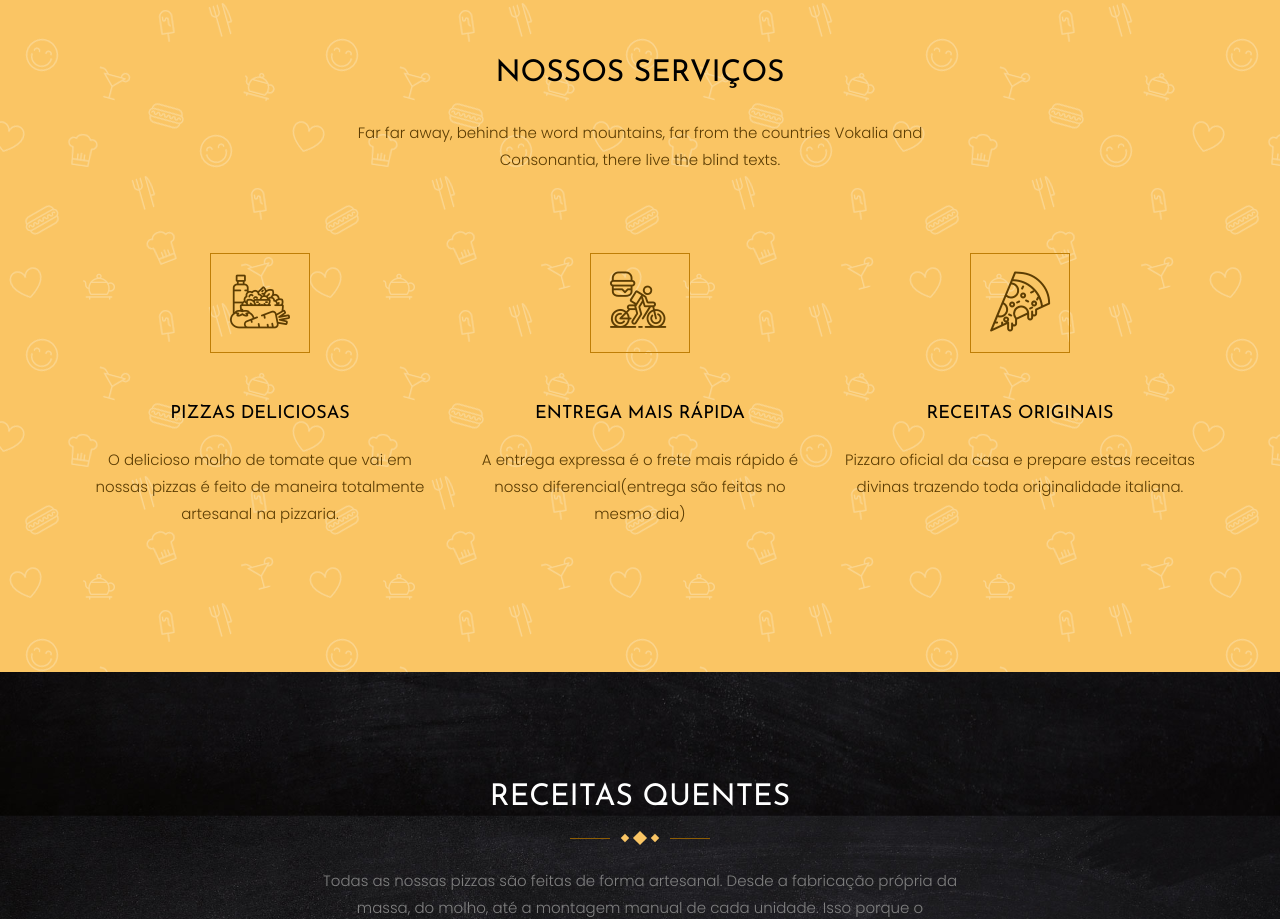
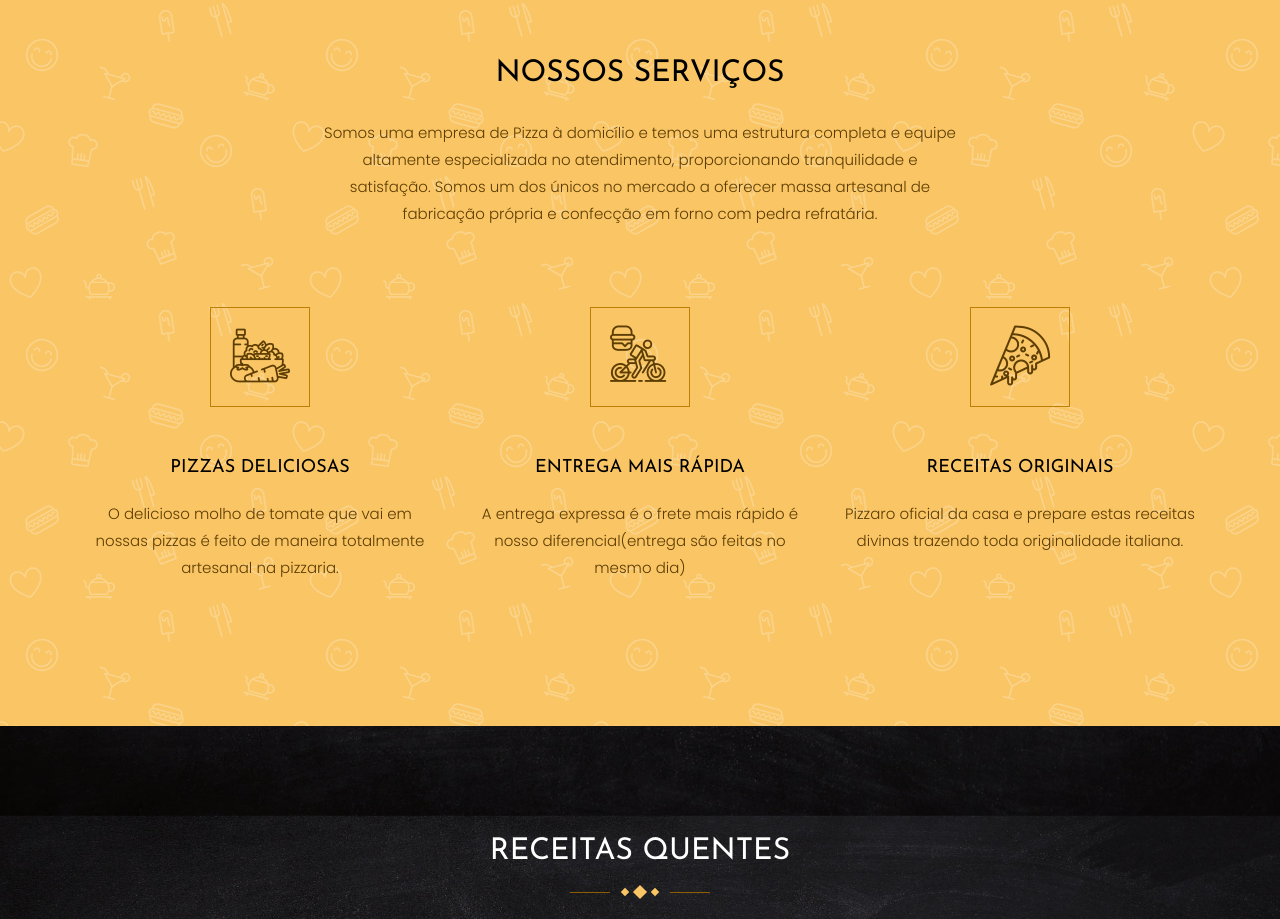
Before and after one commit to Phellype-Guilherme/pizza-gh-pages, a website: page services.html in a window 1280 px wide. Shown: the part 891-1810 px from the top of the page. Drawn offline with Linux system fonts and the light colour scheme; some packages are replaced by stand-ins of ours; no server answers; files whose address does not match are found by name.

Commit message:
Ajuste texto

```diff
--- a/services.html
+++ b/services.html
@@ -71,7 +71,7 @@
     		<div class="row justify-content-center mb-5 pb-3">
           <div class="col-md-7 heading-section ftco-animate text-center">
             <h2 class="mb-4">Nossos Serviços</h2>
-            <p>Far far away, behind the word mountains, far from the countries Vokalia and Consonantia, there live the blind texts.</p>
+            <p>Somos uma empresa de Pizza à domicílio e temos uma estrutura completa e equipe altamente especializada no atendimento, proporcionando tranquilidade e satisfação. Somos um dos únicos no mercado a oferecer massa artesanal de fabricação própria e confecção em forno com pedra refratária.</p>
           </div>
         </div>
     		<div class="row">
```
